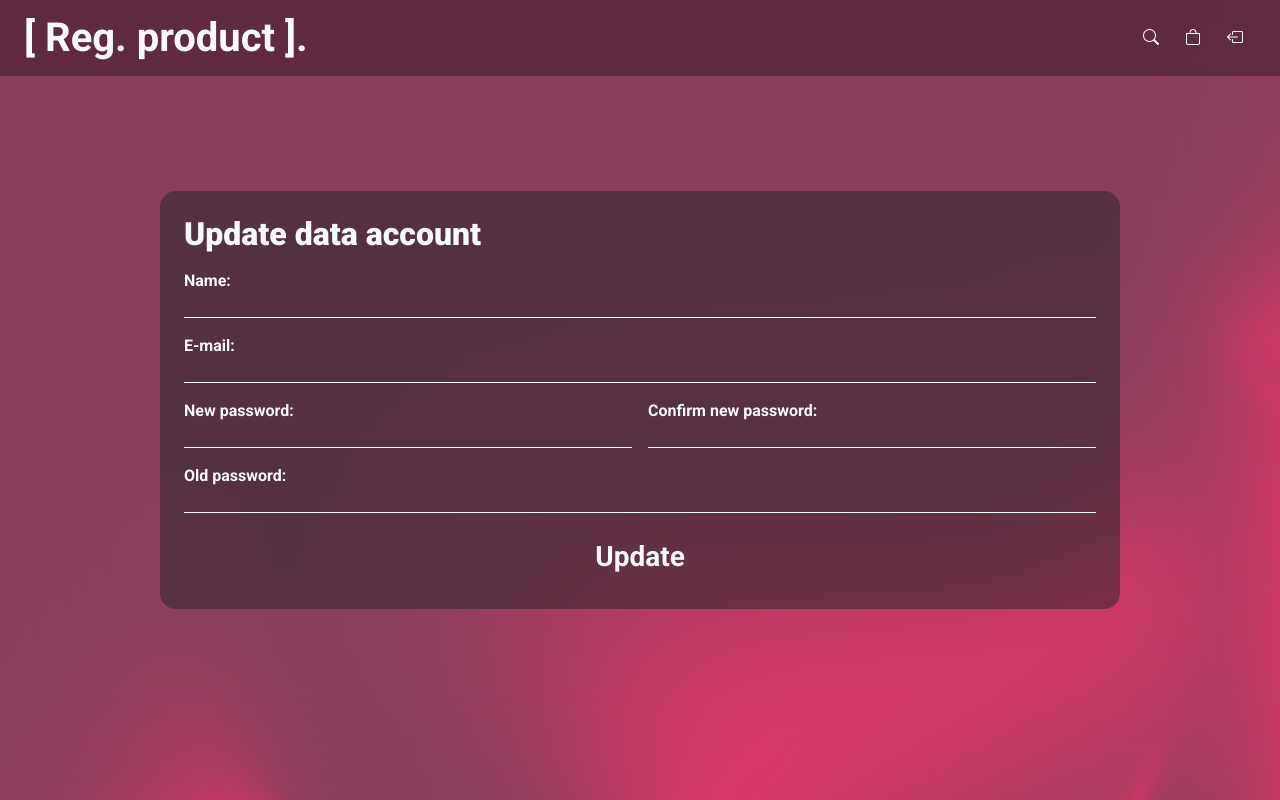
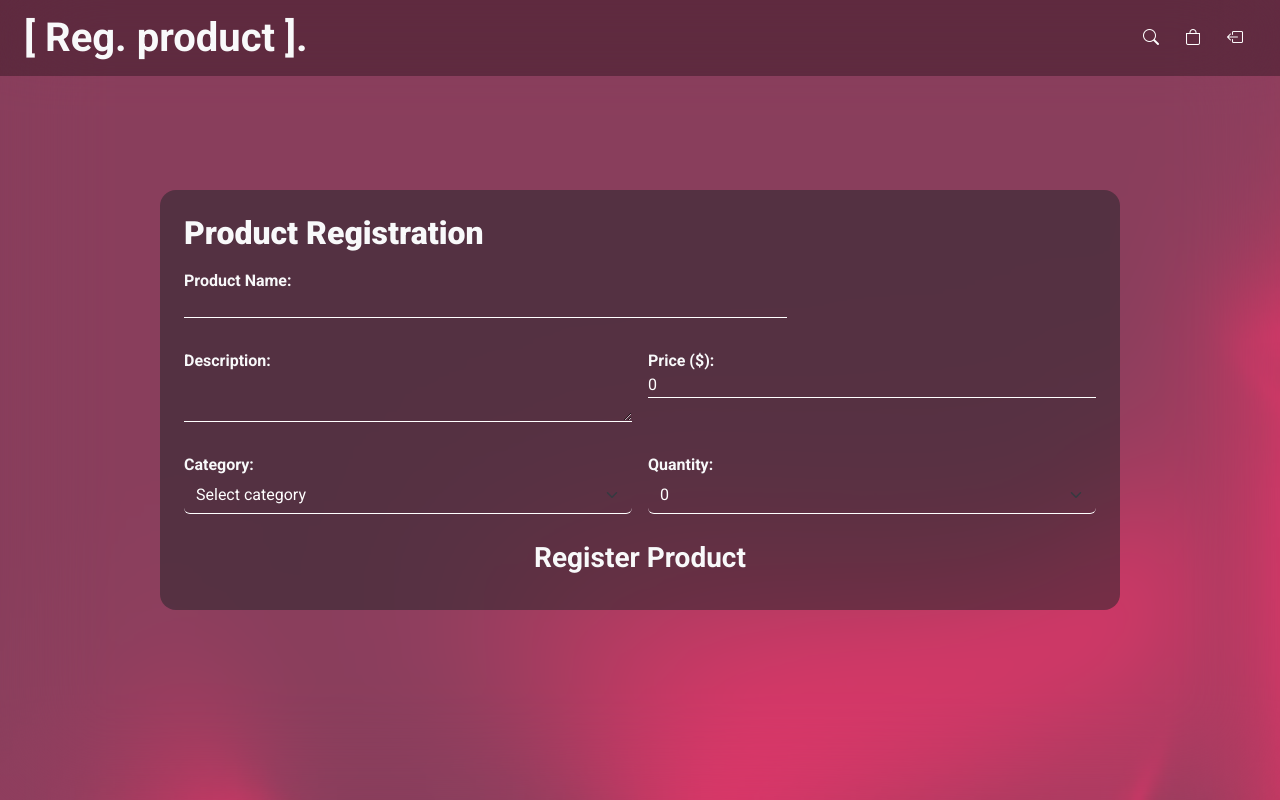
Before and after one commit to SamuelSoaresSilva/VUE-PHP, a Vue app in the folder VUE/: page /admin/product/register in a window 1280 px wide. Built offline with nearby package versions, Linux system fonts and the light colour scheme; a web font is replaced by a local one.

Commit message:
Updating register product view

```diff
--- a/VUE/src/components/product/ProductRegisterForm.vue
+++ b/VUE/src/components/product/ProductRegisterForm.vue
@@ -34,24 +34,24 @@ const clearForm = () => {
     <div>
       <h2 class="fw-bolder pb-2">Product Registration</h2>
       <form @submit.prevent="submitForm" class="row g-3">
-        <div class="col-md-6">
+        <div class="col-md-8">
           <label for="productName">Product Name:</label>
-          <input type="text" v-model="productName" id="productName" class="form-control" required>
+          <input type="text" v-model="productName" id="productName" class="form-control custom-input" required>
         </div>
 
         <div class="col-md-6">
           <label for="productDescription">Description:</label>
-          <textarea v-model="productDescription" id="productDescription" class="form-control" required></textarea>
+          <textarea v-model="productDescription" id="productDescription" class="form-control custom-input" required></textarea>
         </div>
 
-        <div class="col-md-4">
+        <div class="col-md-6">
           <label for="productPrice">Price ($):</label>
-          <input type="number" v-model="productPrice" id="productPrice" class="form-control" required>
+          <input type="number" v-model="productPrice" id="productPrice" class="form-control custom-input" required>
         </div>
 
-        <div class="col-md-4">
+        <div class="col-md-6">
           <label for="productCategory">Category:</label>
-          <select v-model="productCategory" id="productCategory" class="form-select" required>
+          <select v-model="productCategory" id="productCategory" class="form-select custom-select" required>
             <option value="" disabled>Select category</option>
             <option value="Sneakers">Sneakers</option>
             <option value="Casual">Casual</option>
@@ -59,13 +59,13 @@ const clearForm = () => {
           </select>
         </div>
 
-        <div class="col-md-4">
+        <div class="col-md-6">
           <label for="productQuantity">Quantity:</label>
-          <input type="number" v-model="productQuantity" id="productQuantity" class="form-control" required>
+          <input type="number" v-model="productQuantity" id="productQuantity" class="form-select custom-select" required>
         </div>
 
         <div class="col-12 text-center">
-          <button type="submit" class="btn btn-primary">Register Product</button>
+          <button type="submit" class="btn text-light roboto-bold fs-3">Register Product</button>
         </div>
       </form>
     </div>
--- a/VUE/src/views/product/RegisterProductView.vue
+++ b/VUE/src/views/product/RegisterProductView.vue
@@ -1,6 +1,7 @@
 <script setup>
 import UserUpdateForm from "@/components/user/UserUpdateForm.vue";
 import AppBackgroundGif from "@/components/AppBackgroundGif.vue";
+import ProductRegisterForm from "@/components/product/ProductRegisterForm.vue";
 </script>
 
 <template>
@@ -8,8 +9,7 @@ import AppBackgroundGif from "@/components/AppBackgroundGif.vue";
   <AppBackgroundGif>
     <section class="row w-75 gap-2">
       <section class="col bg-dark bg-opacity-50 rounded-4 p-4 background-blur align-content-center">
-<!--        formularioProduto-->
-        <user-update-form></user-update-form>
+        <ProductRegisterForm/>
       </section>
     </section>
   </AppBackgroundGif>
```
